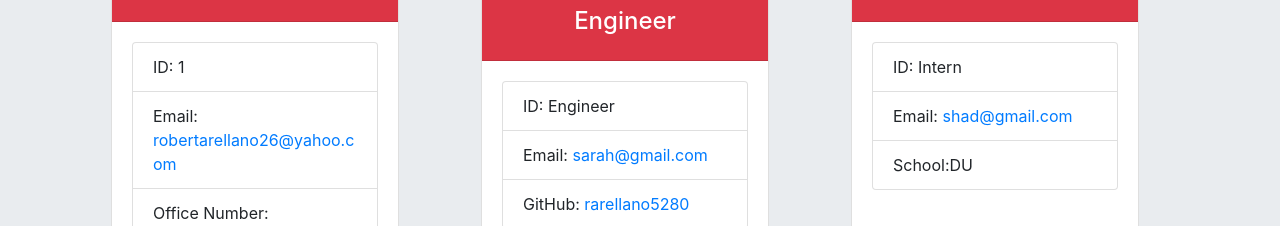
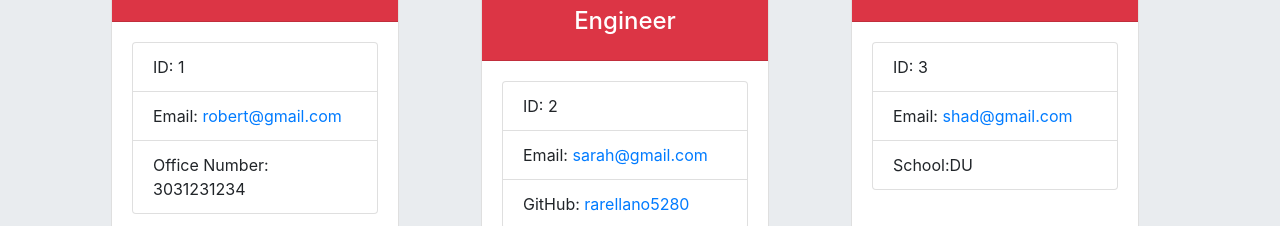
Before and after one commit to rarellano5280/Team-Profile-Generator, a website: page index.html in a window 1280 px wide. Shown: the part 726-952 px from the top of the page. Drawn offline with nearby package versions, Linux system fonts and the light colour scheme.

Commit message:
added readme

```diff
--- a/index.html
+++ b/index.html
@@ -37,8 +37,8 @@
         <div class="card-body">
             <ul class="list-group">
                 <li class = "list-group-item">ID: 1</li>
-                <li class = "list-group-item">Email: <a href="mailto:robertarellano26@yahoo.com"> robertarellano26@yahoo.com</a></li>
-                <li class = "list-group-item">Office Number: 7203660913</li>
+                <li class = "list-group-item">Email: <a href="mailto:robert@gmail.com"> robert@gmail.com</a></li>
+                <li class = "list-group-item">Office Number: 3031231234</li>
             </ul>
         </div>
       </div>
@@ -51,7 +51,7 @@
         </div>
         <div class="card-body">
             <ul class="list-group">
-                <li class = "list-group-item">ID: Engineer</li>
+                <li class = "list-group-item">ID: 2</li>
                 <li class = "list-group-item">Email: <a href="mailto:sarah@gmail.com"> sarah@gmail.com</a></li>
                 <li class = "list-group-item">GitHub: <a href="https://github.com/rarellano5280 target="_blank" rel="noopener noreferrer">rarellano5280</a></li>
             </ul>
@@ -66,7 +66,7 @@
         </div>
         <div class="card-body">
             <ul class="list-group">
-                <li class = "list-group-item">ID: Intern</li>
+                <li class = "list-group-item">ID: 3</li>
                 <li class = "list-group-item">Email: <a href="mailto:shad@gmail.com"> shad@gmail.com</a></li>
                 <li class = "list-group-item">School:DU</li>
             </ul>
```
Also changed, not shown: README.md, images/Screenshot.png (added).
